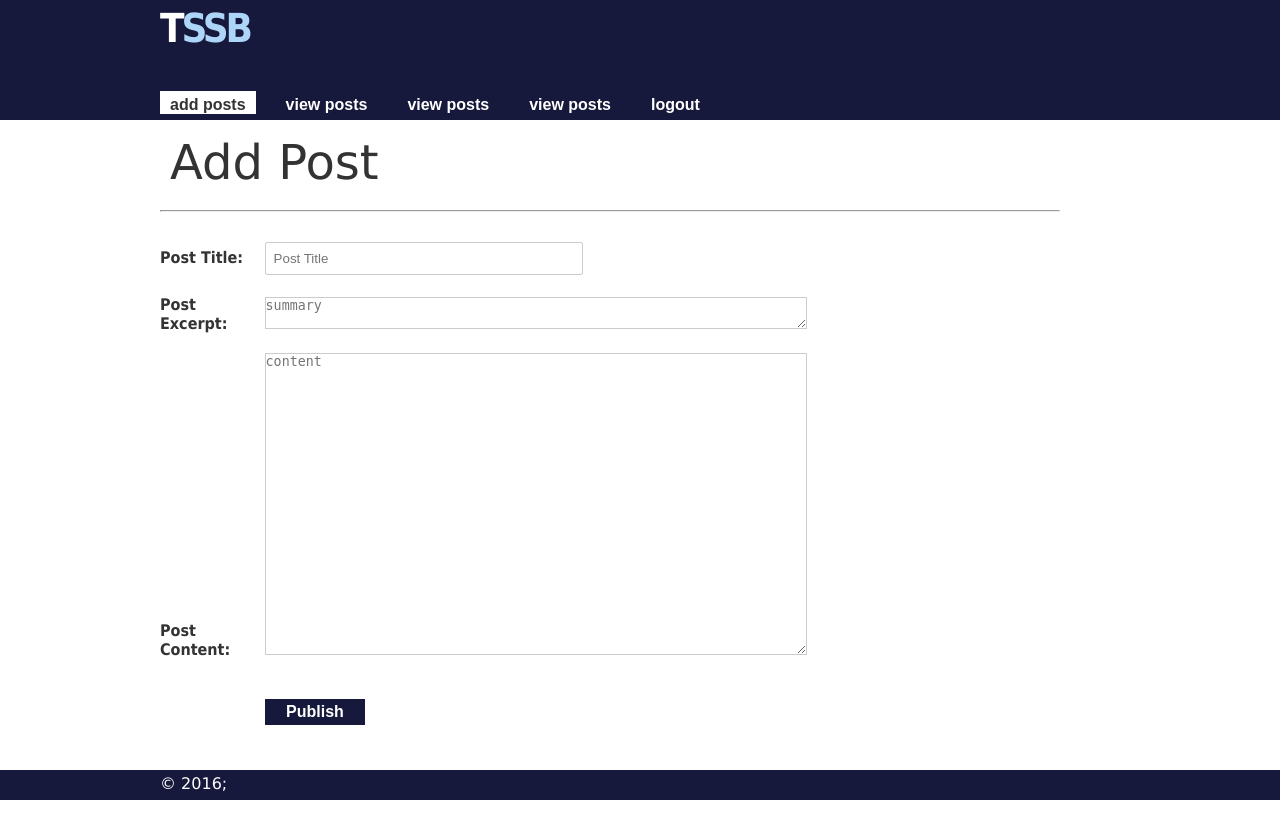
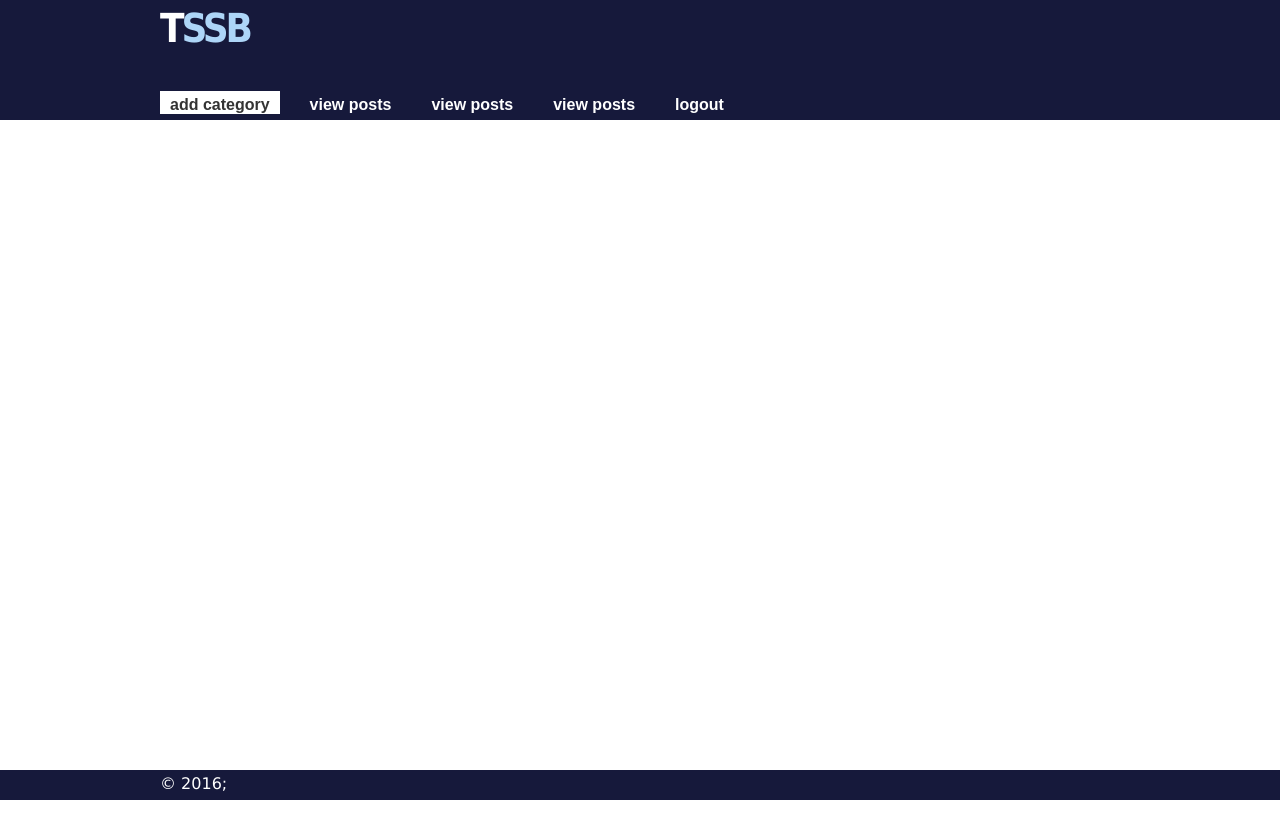
Before and after one commit to odera24/bookstore, a PHP site: page /dashboard.php in a window 1280 px wide. After the commit the page ends 800 px from the top, so only its background shows below. Run offline with PHP 8.4, Linux system fonts and the light colour scheme.

Commit message:
Create add category page

```diff
--- a/www/dashboard.php
+++ b/www/dashboard.php
@@ -1,4 +1,5 @@
 <?php
+	session_start();
 	# include db connection
 	include "config/db.php";
 
@@ -10,31 +11,6 @@
 ?>
 
 
-<div class="wrapper">
-	<div id="stream">
-		<h1 id="register-label">Add Post</h1>
-		<hr>
-
-		<form id="register">
-		<div>
-			<label>post title:</label>
-			<input type="text" name="title" placeholder="Post Title">
-		</div>
-		<div>
-			<label>post excerpt:</label>
-			<textarea placeholder="summary" name ="summary"></textarea>
-		</div>
-
-		<div>
-			<label>post content:</label>
-			<textarea placeholder="content" name="content" class="post-box"></textarea>
-		</div>
-
-		<input type="submit" name="submit" value="publish">
-
-		</form>
-	</div>
-</div>
 
 <?php
 	# import footer
--- a/www/includes/functions.php
+++ b/www/includes/functions.php
@@ -69,3 +69,15 @@
 
 		return [$flag,$row];
 	}
+
+	function addCategory($con,$c,$d) {
+		# prepare statement...
+		$statement = $con->prepare("INSERT INTO category(name,description) VALUES (:n, :d)");
+
+		$data = [
+			':n' => $c,
+			':d' => $d
+		];
+
+		$statement->execute($data);
+	}
--- a/www/includes/header2.php
+++ b/www/includes/header2.php
@@ -10,7 +10,7 @@
 		<h1>T<span>SSB</span></h1>
 		<nav>
 			<ul class="clearfix">
-				<li><a href="#" class="selected">add posts</a></li>
+				<li><a href="add_category.php" class="selected">add category</a></li>
 				<li><a href="#">view posts</a></li>
 				<li><a href="#">view posts</a></li>
 				<li><a href="#">view posts</a></li>
```
Also changed, not shown: www/add_category.php (added, +61 -0 lines).
